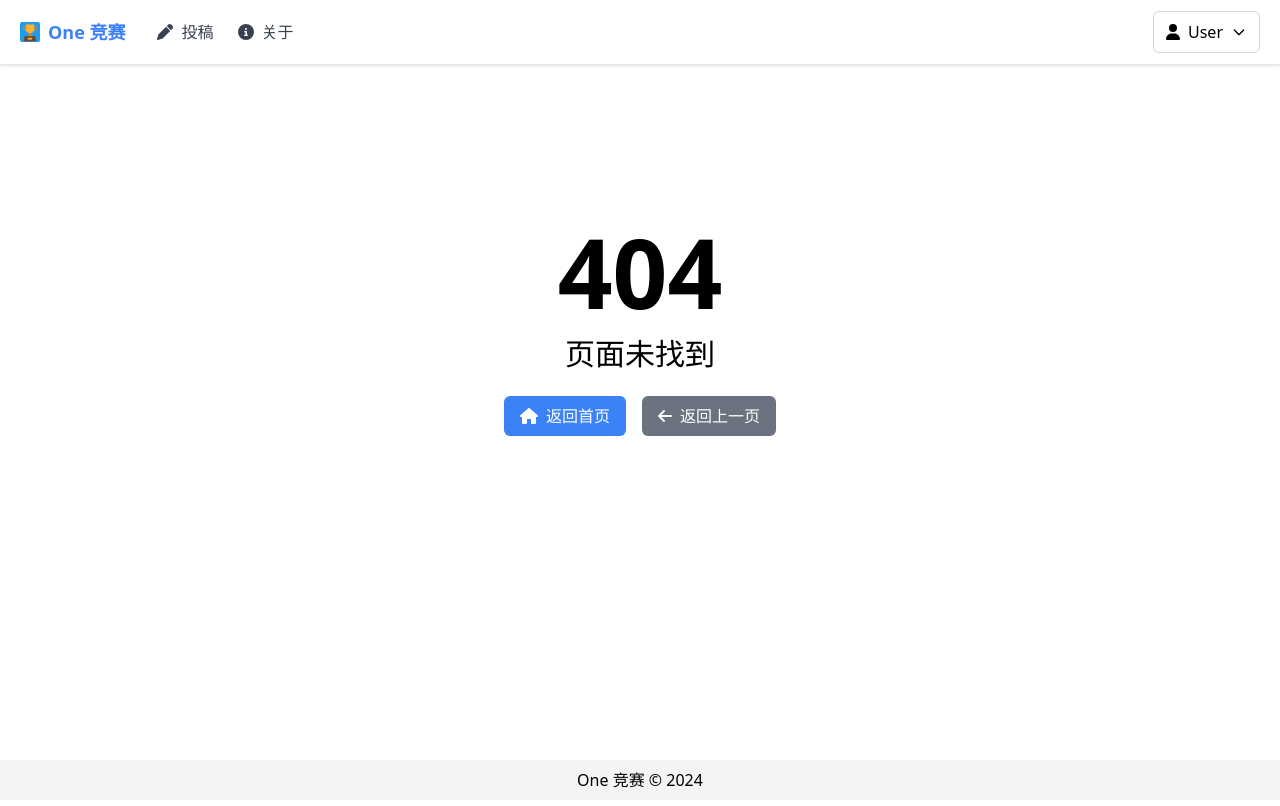
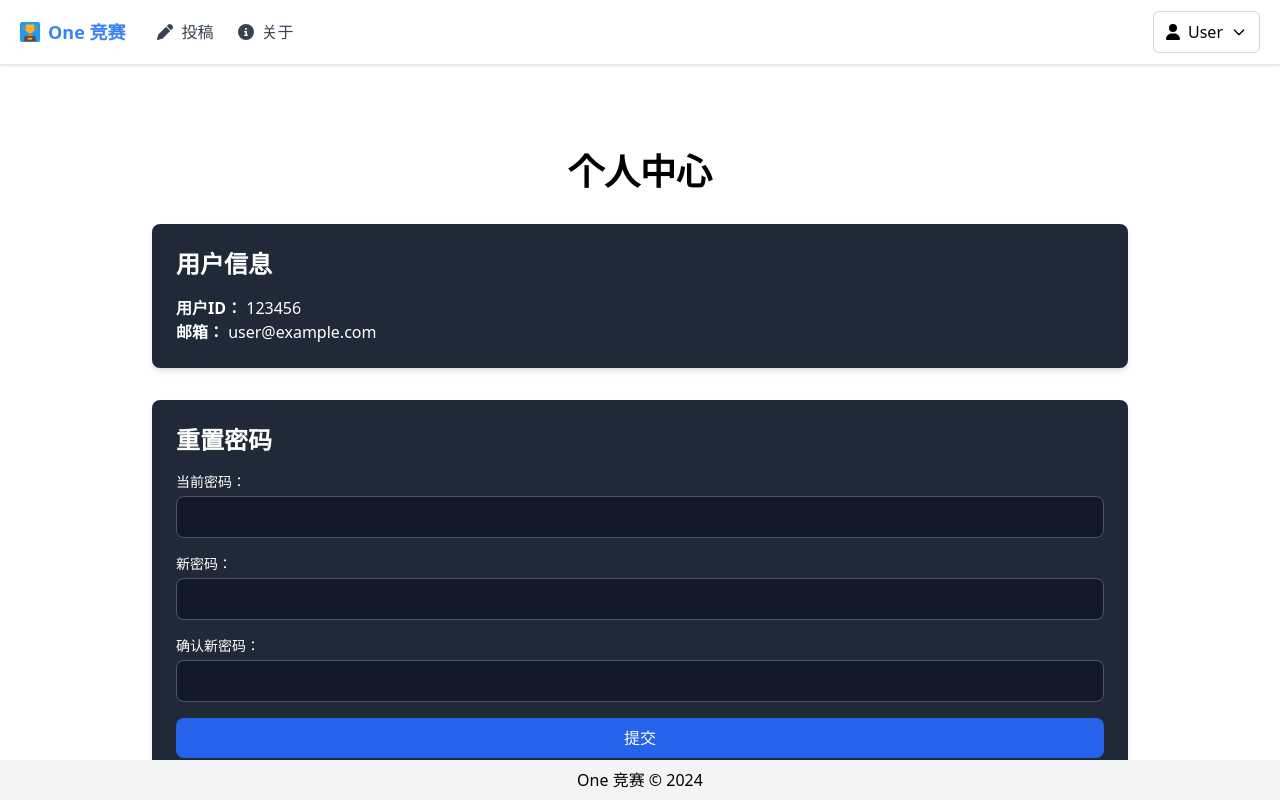
Before and after one commit to shiquda/one-competition, a Vue app in the folder frontend/: page /personal-center in a window 1280 px wide. Before the commit this address had no page. Built offline with nearby package versions, Linux system fonts and the light colour scheme.

Commit message:
新增前端界面：用户中心

```diff
--- a/frontend/src/router.js
+++ b/frontend/src/router.js
@@ -6,6 +6,9 @@ import CompetitionDetail from '@/views/CompetitionDetail.vue';
 import NotFound from '@/views/NotFound.vue';
 import Login from '@/views/Login.vue';
 import Register from '@/views/Register.vue';
+import UserCenter from '@/views/UserCenter.vue'; // 新增
+
+
 const routes = [
     {
         path: '/index.html',
@@ -37,11 +40,15 @@ const routes = [
         component: Register
     },
     {
+        path: '/personal-center',
+        name: 'UserCenter',
+        component: UserCenter // 新增的个人中心页面
+    },
+    {
         path: '/competition/:id',
         name: 'CompetitionDetail',
         component: CompetitionDetail
     },
-
     {
         path: '/:pathMatch(.*)*',
         name: 'NotFound',
--- /dev/null
+++ b/frontend/src/views/UserCenter.vue
@@ -0,0 +1,99 @@
+<template>
+  <div id="app" class="max-w-screen-lg mx-auto p-6 space-y-8">
+    <!-- Header -->
+    <header class="text-center">
+      <h1 class="text-4xl font-bold">个人中心</h1>
+    </header>
+
+    <!-- 用户信息卡 -->
+    <div class="card bg-gray-800 text-white rounded-lg p-6 shadow-md">
+      <h2 class="text-2xl font-semibold mb-4">用户信息</h2>
+      <p><strong>用户ID：</strong> {{ user.id }}</p>
+      <p><strong>邮箱：</strong> {{ user.email }}</p>
+    </div>
+
+    <!-- 重置密码组件 -->
+    <div class="card bg-gray-800 text-white rounded-lg p-6 shadow-md">
+      <h2 class="text-2xl font-semibold mb-4">重置密码</h2>
+      <form @submit.prevent="resetPassword" class="space-y-4">
+        <div>
+          <label for="current-password" class="block text-sm font-medium">当前密码：</label>
+          <input
+            type="password"
+            id="current-password"
+            v-model="passwords.current"
+            class="w-full p-2 mt-1 border rounded-lg bg-gray-900 border-gray-600 focus:outline-none focus:ring focus:ring-blue-500"
+            required
+          />
+        </div>
+
+        <div>
+          <label for="new-password" class="block text-sm font-medium">新密码：</label>
+          <input
+            type="password"
+            id="new-password"
+            v-model="passwords.new"
+            class="w-full p-2 mt-1 border rounded-lg bg-gray-900 border-gray-600 focus:outline-none focus:ring focus:ring-blue-500"
+            required
+          />
+        </div>
+
+        <div>
+          <label for="confirm-password" class="block text-sm font-medium">确认新密码：</label>
+          <input
+            type="password"
+            id="confirm-password"
+            v-model="passwords.confirm"
+            class="w-full p-2 mt-1 border rounded-lg bg-gray-900 border-gray-600 focus:outline-none focus:ring focus:ring-blue-500"
+            required
+          />
+        </div>
+
+        <button
+          type="submit"
+          class="w-full bg-blue-600 text-white py-2 px-4 rounded-lg hover:bg-blue-700 focus:outline-none focus:ring focus:ring-blue-500"
+        >
+          提交
+        </button>
+      </form>
+    </div>
+  </div>
+</template>
+
+<script>
+export default {
+  data() {
+    return {
+      user: {
+        id: "123456",
+        email: "user@example.com",
+      },
+      passwords: {
+        current: "",
+        new: "",
+        confirm: "",
+      },
+    };
+  },
+  methods: {
+    resetPassword() {
+      // 简单验证：新密码和确认密码是否一致
+      if (this.passwords.new !== this.passwords.confirm) {
+        alert("新密码与确认密码不一致！");
+        return;
+      }
+
+      // 模拟提交逻辑
+      alert(`密码重置成功！新密码：${this.passwords.new}`);
+      // 清空输入框
+      this.passwords.current = "";
+      this.passwords.new = "";
+      this.passwords.confirm = "";
+    },
+  },
+};
+</script>
+
+<style scoped>
+/* 仅保留样式隔离作用 */
+</style>
```
